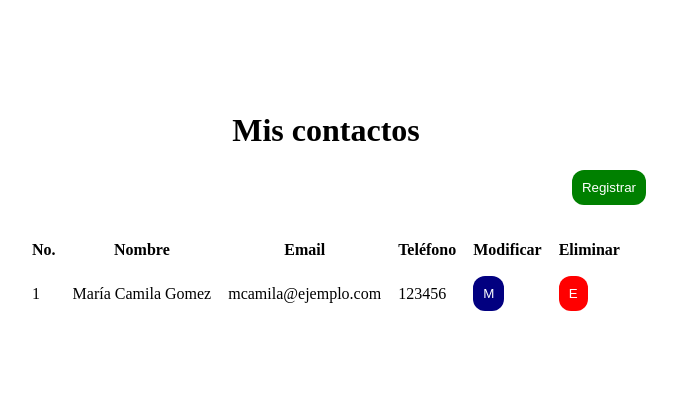
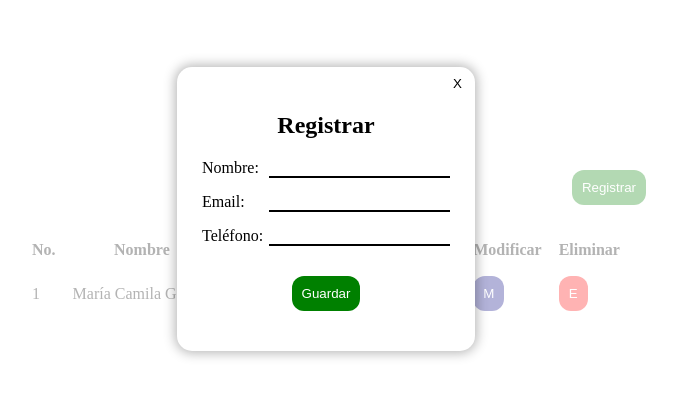
Before and after one commit to JMauricio05/contactos_web, a plain HTML site: page index.html in a window 1280 px wide. Shown: the part 191-588 px from the top of the page, without its empty margins (314-991 px from the left). Drawn offline with Linux system fonts and the light colour scheme.

Commit message:
Maquetación del formulario con estilos css

```diff
--- /dev/null
+++ b/css/formulario.css
@@ -0,0 +1,76 @@
+.contentModal {
+    position: fixed;
+    z-index: 1;
+    left: 0px;
+    top: 0px;
+    width: 100vw;
+    height: 100vh;
+    display: flex;
+    justify-content: center;
+    align-items: center;
+    background-color: rgb(255, 255, 255, 0.7);
+}
+
+.contentFormulario {
+    background-color: #ffffff;
+    box-shadow: 0px 0px 12px 2px rgb(0 0 0 / 29%);
+    border-radius: 15px;
+    padding: 25px;
+    position: relative;
+}
+
+.btnCerrarModal {
+    position: absolute;
+    top: 7px;
+    right: 7px;
+}
+
+.btnCerrar,
+.btnCerrar:hover,
+.btnCerrar:active {
+    border: 0;
+    background-color: rgb(255, 255, 255, 0);
+    cursor: pointer;
+}
+
+.btnCerrar:hover {
+    font-weight: bolder;
+}
+
+.tituloFormulario {
+    width: 100%;
+    text-align: center;
+}
+
+.controlInput {
+    margin-top: 15px;
+    margin-bottom: 15px;
+    display: flex;
+    flex-direction: row;
+    justify-content: flex-start;
+    align-items: flex-start;
+}
+
+.controlInput label {
+    width: 62px;
+    padding-right: 5px;
+}
+
+.controlInput input {
+    border: 0px;
+    border-bottom: 2px solid #000000;
+    outline: none;
+}
+
+.controlInput input:focus {
+    border: 0px;
+    border-bottom: 2px solid #349d00;
+}
+
+.controlBtns {
+    padding-top: 15px;
+    padding-bottom: 15px;
+    display: flex;
+    justify-content: center;
+    align-items: center;
+}
--- a/css/index.css
+++ b/css/index.css
@@ -35,7 +35,7 @@ body {
     border-spacing: 15px;
 }
 
-.btnRegistrar {
+.btnRegistrar, .btnGuardar {
     padding: 10px;
     color: #ffffff;
     background-color: #008000;
--- a/index.html
+++ b/index.html
@@ -5,6 +5,7 @@
     <meta charset="UTF-8">
     <title>Mis contactos</title>
     <link href="css/index.css" rel="stylesheet">
+    <link href="css/formulario.css" rel="stylesheet">
 </head>
 
 <body>
@@ -44,6 +45,33 @@
             </table>
         </div>
     </div>
+    <div class="contentModal">
+        <div class="contentFormulario">
+            <div class="btnCerrarModal">
+                <button class="btnCerrar">X</button>
+            </div>
+            <form>
+                <div class="tituloFormulario">
+                    <h2>Registrar</h2>
+                </div>
+                <div class="controlInput">
+                    <label>Nombre:</label>
+                    <input id="nombre" name="nombre" type="text" required>
+                </div>
+                <div class="controlInput">
+                    <label>Email:</label>
+                    <input id="email" name="email" type="email" required>
+                </div>
+                <div class="controlInput">
+                    <label>Teléfono:</label>
+                    <input id="telefono" name="telefono" type="tel" required>
+                </div>
+                <div class="controlBtns">
+                    <button type="submit" class="btnGuardar">Guardar</button>
+                </div>
+            </form>
+        </div>
+    </div>
 </body>
 
 </html>
```
